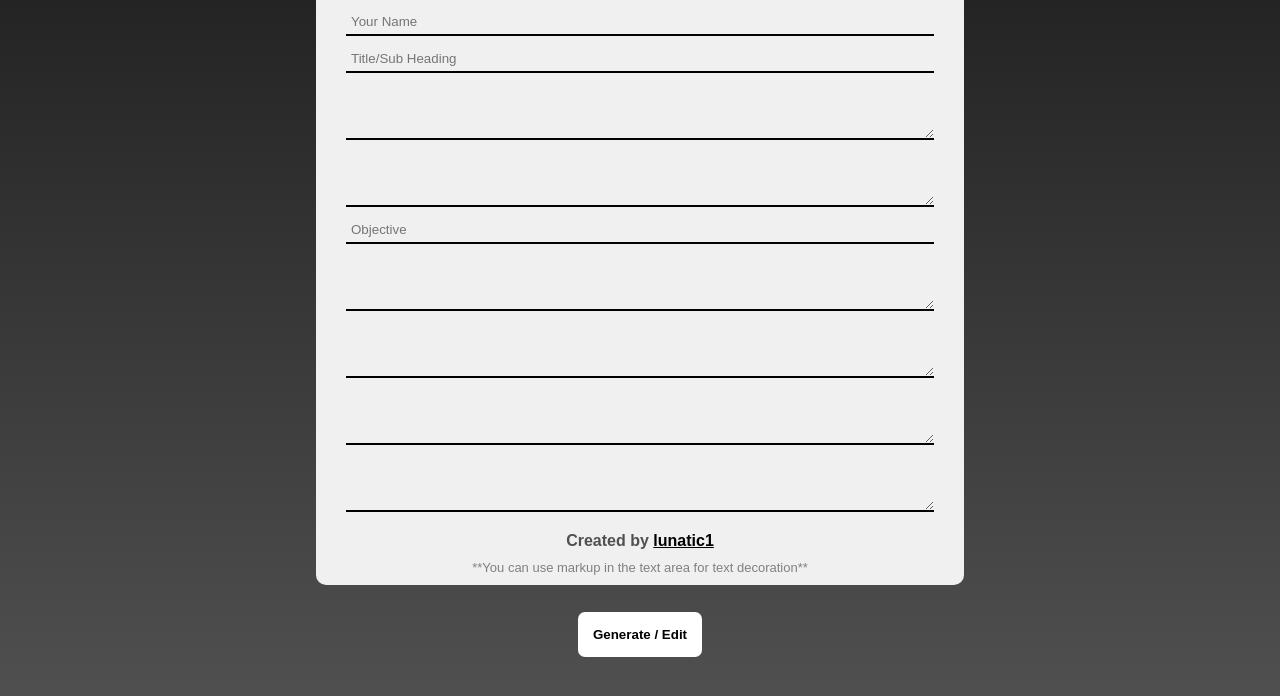
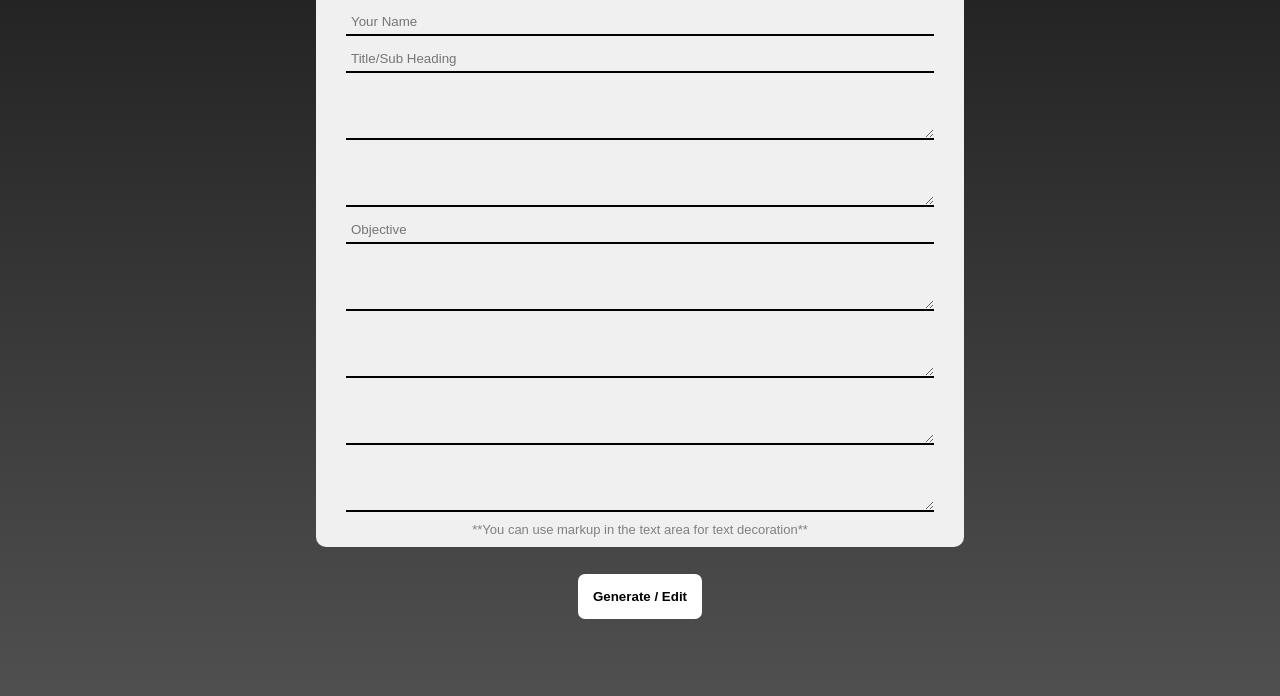
Before and after one commit to maandhruv/resume-builder, a plain HTML site: page index.html in a window 1280 px wide. Shown: the part 96-792 px from the top of the page. Drawn offline with Linux system fonts and the light colour scheme.

Commit message:
Update index.html

```diff
--- a/index.html
+++ b/index.html
@@ -62,14 +62,7 @@
 					</textarea>
 				</form>
 			</div>
-			<p class="credit">
-				Created by
-				<a href=
-"https://auth.geeksforgeeks.org/user/lunatic1/articles"
-				target="_blank">
-					lunatic1
-				</a>
-			</p>
+
 			<p class="tip">
 				**You can use markup in the text area for text decoration**
 			</p>
```
